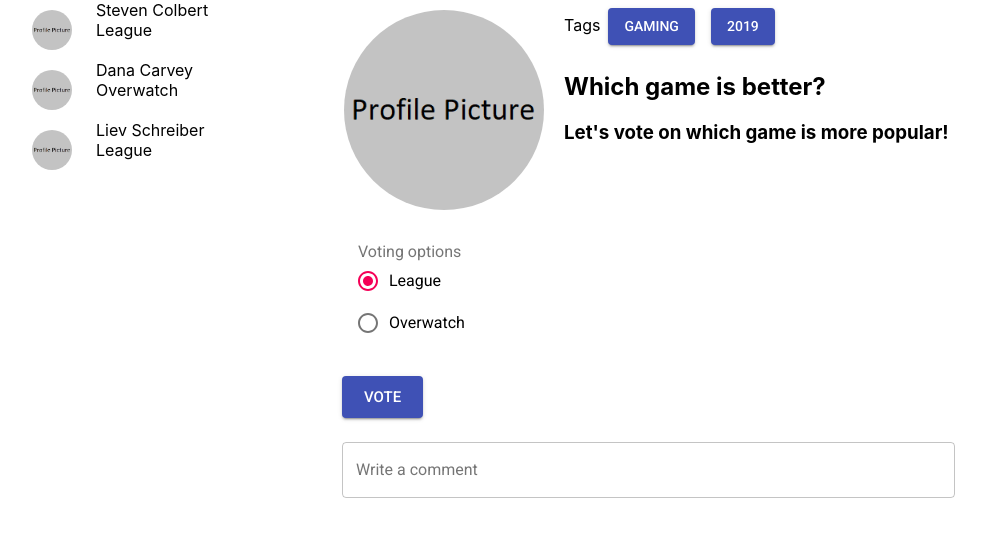
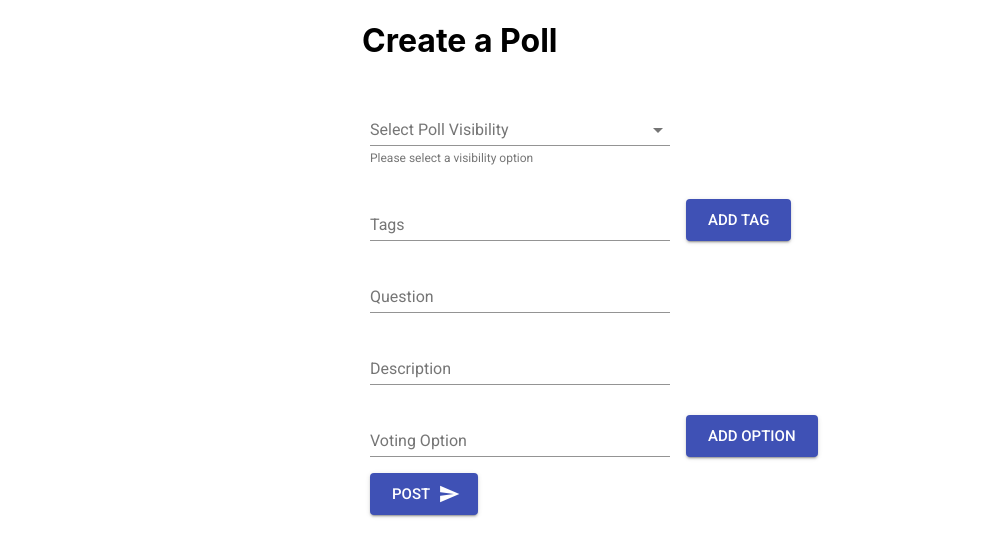
Before and after one commit to hatchways/team-indigo, a React (Create React App) app in the folder client/: page / in a window 1280 px wide. Shown: the top 556 px of the page, without its empty margins (2-988 px from the left). Built offline with nearby package versions, Linux system fonts and the light colour scheme.

Commit message:
App component refactored to help demo the post create and post view component

```diff
--- a/client/src/App.js
+++ b/client/src/App.js
@@ -4,7 +4,7 @@
 
 import { theme } from "./themes/theme";
 // import LandingPage from "./pages/Landing";
-// import PostCreate from "./pages/PostCreate/PostCreate";
+import PostCreate from "./pages/PostCreate/PostCreate";
 import PostView from "./pages/PostView/PostView";
 
 import "./App.css";
@@ -13,7 +13,9 @@
   return (
     <MuiThemeProvider theme={theme}>
       <BrowserRouter>
-        <Route path="/" component={PostView} />
+        <Route path="/" component={PostCreate} />
+        <Route path="/post/create" component={PostCreate} />
+        <Route path="/post/view" component={PostView} />
       </BrowserRouter>
     </MuiThemeProvider>
   );
```
